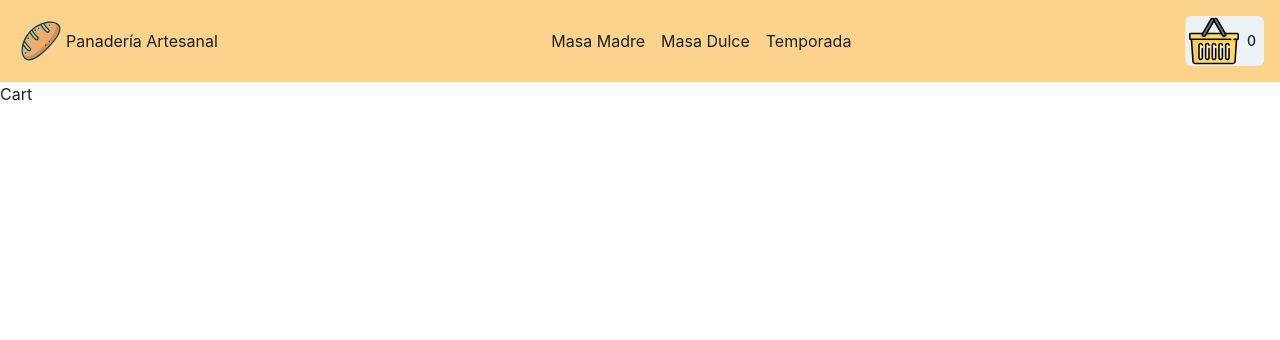
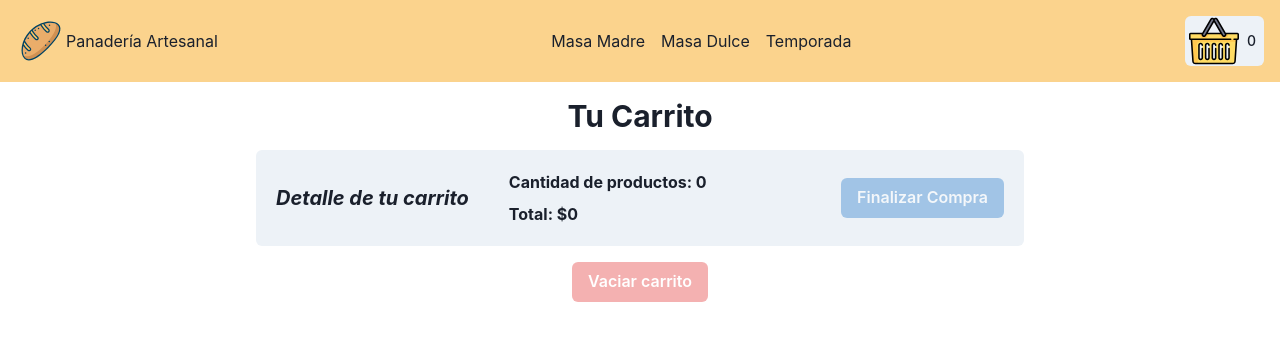
Before and after one commit to Calitrosss/CoderHouseM3-vite, a React (Vite) app: page /cart in a window 1280 px wide. Shown: the top 340 px of the page. Built offline with nearby package versions, Linux system fonts and the light colour scheme.

Commit message:
add cart item viw and remove, checkout and empty cart functionality

```diff
--- a/src/components/Cart.jsx
+++ b/src/components/Cart.jsx
@@ -1,5 +1,62 @@
+import { useContext } from "react";
+
+import {
+  Button,
+  Heading,
+  SimpleGrid,
+  Text,
+  Card,
+  CardHeader,
+  CardBody,
+  CardFooter,
+  Stack,
+} from "@chakra-ui/react";
+
+import { CartContext } from "../contexts/CartContext";
+import CartItem from "./CartItem";
+
 const Cart = () => {
-  return <div>Cart</div>;
+  const { cart, cartCant, cartTotal, removeItem, clearCart } = useContext(CartContext);
+
+  return (
+    <>
+      <Heading as={"h1"} size={"lg"} textAlign={"center"} p={4}>
+        Tu Carrito
+      </Heading>
+      <SimpleGrid columns={1} spacing={4} maxW={"container.md"} mb={10} mx={"auto"}>
+        {cart.map((p) => {
+          return <CartItem key={p.id} {...p} onClick={removeItem} />;
+        })}
+        <Card direction={{ base: "column", sm: "row" }} variant={"filled"} alignItems={"center"}>
+          <CardHeader>
+            <Heading as={"i"} size="md">
+              Detalle de tu carrito
+            </Heading>
+          </CardHeader>
+          <CardBody>
+            <Stack>
+              <Text as={"b"}>Cantidad de productos: {cartCant}</Text>
+              <Text as={"b"}>Total: ${cartTotal}</Text>
+            </Stack>
+          </CardBody>
+          <CardFooter>
+            <Button colorScheme="blue" isDisabled={!cartCant}>
+              Finalizar Compra
+            </Button>
+          </CardFooter>
+        </Card>
+        <Button
+          colorScheme="red"
+          maxW={"fit-content"}
+          margin="auto"
+          onClick={clearCart}
+          isDisabled={!cartCant}
+        >
+          Vaciar carrito
+        </Button>
+      </SimpleGrid>
+    </>
+  );
 };
 
 export default Cart;
--- /dev/null
+++ b/src/components/CartItem.jsx
@@ -0,0 +1,30 @@
+/* eslint-disable react/prop-types */
+import { Card, CardBody, CardFooter, Image, Heading, Text, Button } from "@chakra-ui/react";
+import { DeleteIcon } from "@chakra-ui/icons";
+
+const CartItem = ({ id, title, price, pictureUrl, quantity, onClick }) => {
+  return (
+    <Card direction={{ base: "column", sm: "row" }} overflow="hidden" variant="outline">
+      <Image objectFit="cover" maxW={{ base: "100%", sm: "200px" }} src={pictureUrl} alt={title} />
+
+      <CardBody display={"flex"} flexDirection={"column"} justifyContent={"center"}>
+        <Heading size="md">{title}</Heading>
+        <Text py="2">Precio: ${price}</Text>
+        <Text py="2">Cantidad: {quantity}</Text>
+      </CardBody>
+
+      <CardFooter alignItems={"center"}>
+        <Button
+          variant="solid"
+          colorScheme="blue"
+          leftIcon={<DeleteIcon />}
+          onClick={() => onClick(id)}
+        >
+          Quitar
+        </Button>
+      </CardFooter>
+    </Card>
+  );
+};
+
+export default CartItem;
```
